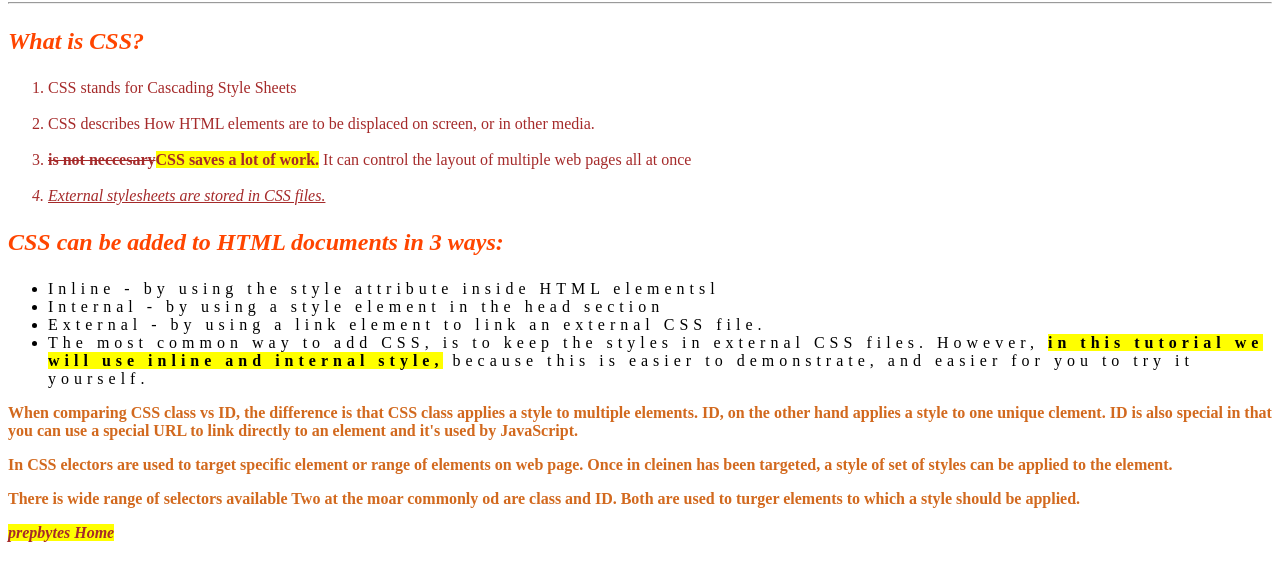
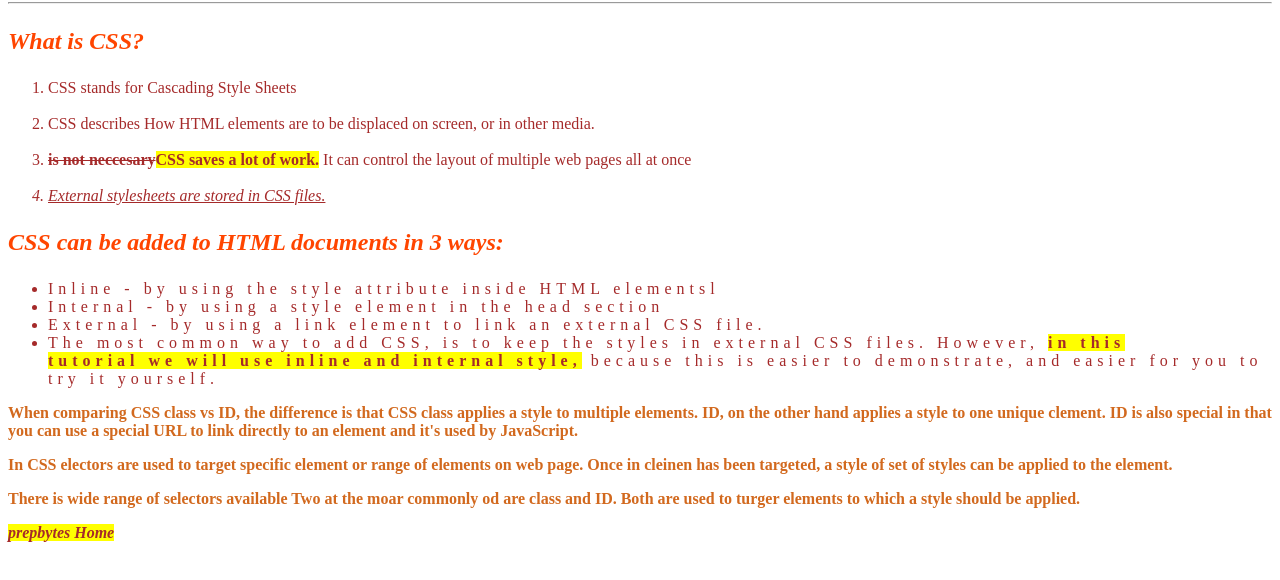
Before and after one commit to waquar07/cssassement1, a plain HTML site: page index.html in a window 1280 px wide. Shown: the part 78-658 px from the top of the page. Drawn offline with Linux system fonts and the light colour scheme.

Commit message:
first changes

```diff
--- a/index.css
+++ b/index.css
@@ -44,3 +44,6 @@ ul{
 .one{
     text-decoration: none;
 }
+.view{
+    color: brown;
+}
--- a/index.html
+++ b/index.html
@@ -17,11 +17,11 @@
         <li class="li">External stylesheets are stored in CSS files.</li>
     </ol>
     <p class="para2">CSS can be added to HTML documents in 3 ways:</p>
-    <ul>
+    <ul class="view">
         <li>Inline - by using the style attribute inside HTML elementsl</li>
         <li>Internal - by using a style element in the head section</li>
         <li>External - by using a link element to link an external CSS file.</li>
-        <li>The most common way to add CSS, is to keep the styles in external CSS files. However, <span class="bg"> <b>in this tutorial we will use inline and internal style,</b></span> because this is easier to demonstrate, and easier for you to try it yourself.</li>
+        <li>The most common way to add CSS, is to keep the styles in external CSS files. However, <span class="bg"> <b>in this <br> tutorial we will use inline and internal style,</b></span> because this is easier to demonstrate, and easier for you to try it yourself.</li>
     </ul>
     <p class="para4">When comparing CSS class vs ID, the difference is that CSS class applies a style to multiple elements. ID, on the other hand applies a style to one unique clement. ID is also special in that you can use a special URL to link directly to an element and it's used by JavaScript.</p>
     <p class="para4">In CSS electors are used to target specific element or range of elements on web page. Once in cleinen has been targeted, a style of set of styles can be applied to the element.</p>
```
